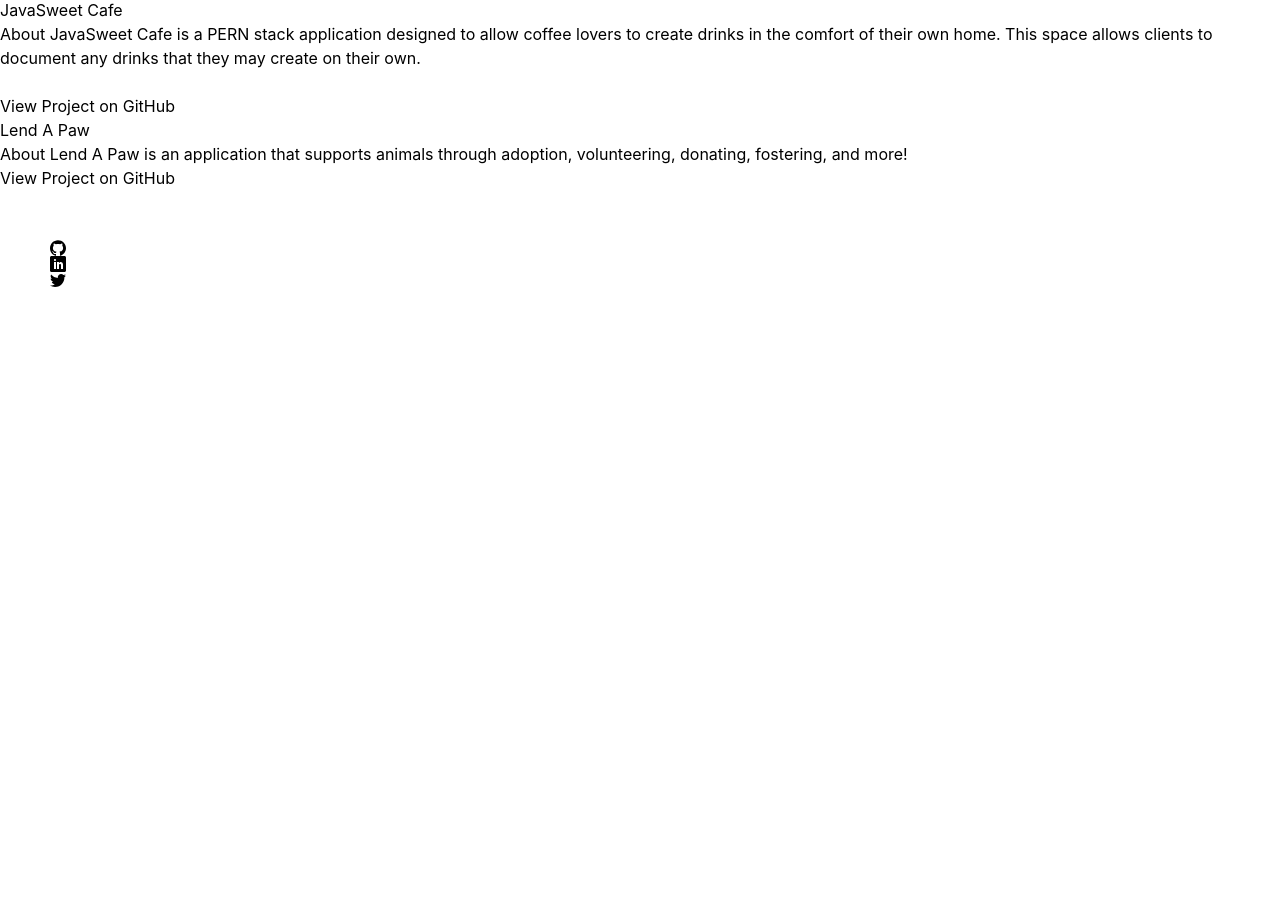
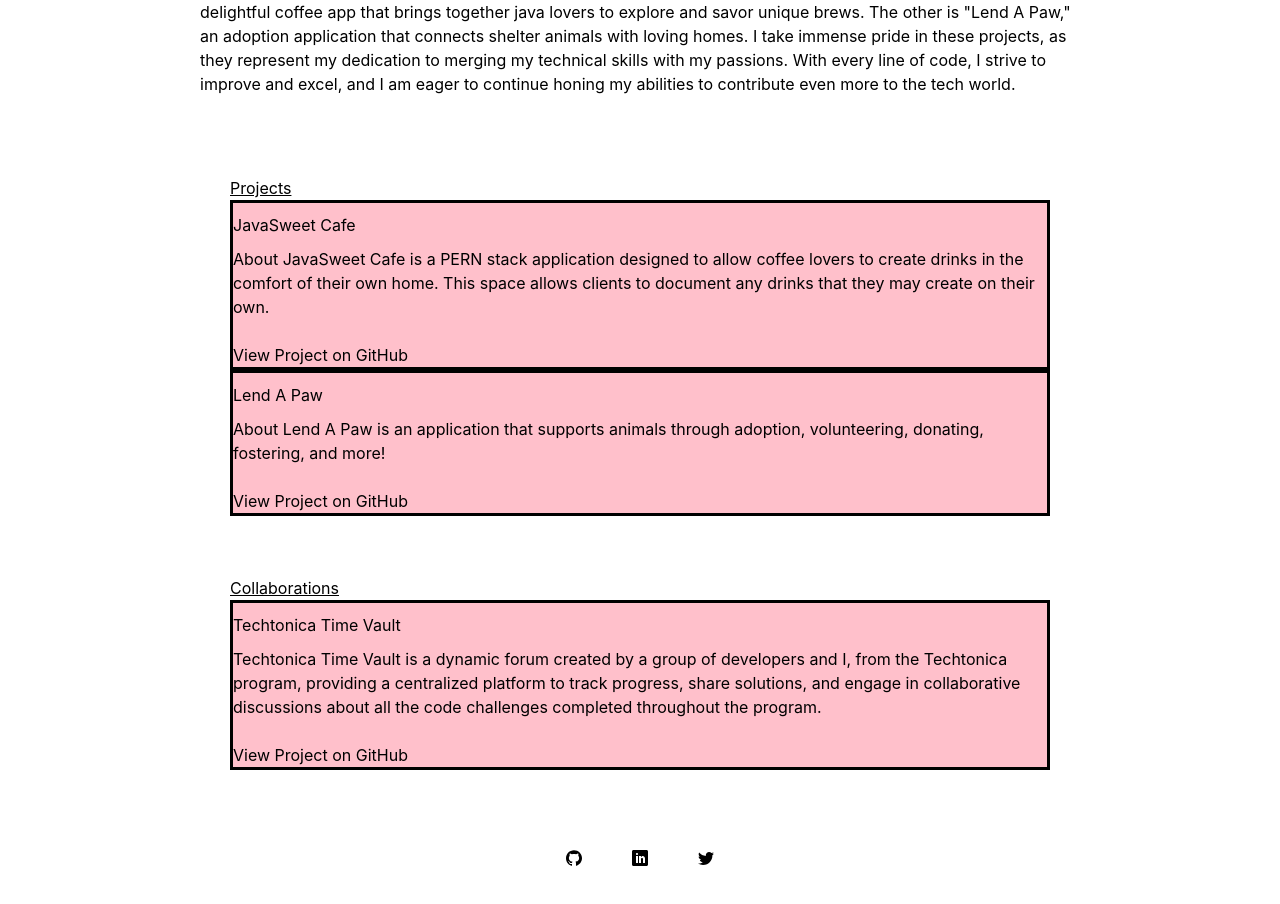
Before and after one commit to Yolisss/devPortfolio, a Next.js app: page /project in a window 1280 px wide. Shown: the part 246-1150 px from the top of the page. Before the commit the page ends 800 px from the top, so only its background shows below. Built offline with nearby package versions, Linux system fonts and the light colour scheme.

Commit message:
modified css and html for project page

```diff
--- a/pages/project.js
+++ b/pages/project.js
@@ -1,10 +1,11 @@
 import React from "react";
+import styles from "../styles/Home.module.css";
 
 export default function Project() {
   return (
-    <div>
+    <div className={styles.projectcomponent}>
       {" "}
-      <p>
+      <p className={styles.introprojectparagraph}>
         As a junior software engineer, I am steadily building my experience in
         the tech industry. What truly drives me is the opportunity to work on
         applications that have a meaningful impact on others. Recently, I had
@@ -18,30 +19,59 @@
         am eager to continue honing my abilities to contribute even more to the
         tech world.
       </p>
-      <div>
+      <div className={styles.projectsection}>
+        <h3 className={styles.projectheader}>Projects</h3>
+        <div className={styles.projectparagraph}>
+          <div className={styles.projecttitle}>
             <h4>JavaSweet Cafe</h4>
+          </div>
           <p>
             About JavaSweet Cafe is a PERN stack application designed to allow
-          coffee lovers to create drinks in the comfort of their own home. This
-          space allows clients to document any drinks that they may create on
-          their own.
+            coffee lovers to create drinks in the comfort of their own home.
+            This space allows clients to document any drinks that they may
+            create on their own.
           </p>
           <br />
-      </div>
           <a href="https://github.com/Yolisss/2.0JSCafeProject" target="_blank">
             View Project on GitHub
           </a>
-      <br />
-      <div>
+        </div>
+        <div className={styles.projectparagraph}>
+          <div className={styles.projecttitle}>
             <h4>Lend A Paw</h4>
+          </div>
           <p>
             About Lend A Paw is an application that supports animals through
             adoption, volunteering, donating, fostering, and more!
           </p>
+          <br />
           <a href="https://github.com/Yolisss/Lend-A-Paw" target="_blank">
             View Project on GitHub
           </a>
         </div>
       </div>
+      <div className={styles.collaborationsection}>
+        <h3 className={styles.projectheader}>Collaborations</h3>
+        <div className={styles.projectparagraph}>
+          <div className={styles.projecttitle}>
+            <h4>Techtonica Time Vault</h4>
+          </div>
+          <p>
+            Techtonica Time Vault is a dynamic forum created by a group of
+            developers and I, from the Techtonica program, providing a
+            centralized platform to track progress, share solutions, and engage
+            in collaborative discussions about all the code challenges completed
+            throughout the program.
+          </p>
+          <br />
+          <a
+            href="https://github.com/rubycmarroquin/techtonica-time-vault/tree/master"
+            target="_blank"
+          >
+            View Project on GitHub
+          </a>
+        </div>
+      </div>
+    </div>
   );
 }
--- a/styles/Home.module.css
+++ b/styles/Home.module.css
@@ -107,12 +107,42 @@
 }
 
 .socialicon {
-  text-align: center;
+  display: flex;
+  justify-content: center;
   padding: 50px;
 }
+.socialicon a {
+  margin: 0 25px;
+}
+
 .socialcomponent {
   padding: 100px;
   color: white;
   background-color: rgb(236, 216, 151);
   /* background-color: rgb(217, 194, 219); */
 }
+
+.projectcomponent {
+  padding: 0px 200px;
+}
+
+.projectheader {
+  text-decoration: underline;
+}
+.projecttitle {
+  padding: 10px 0;
+}
+.introprojectparagraph {
+  padding: 50px 0;
+}
+.projectparagraph {
+  background-color: pink;
+  /* padding: 10px 100px; */
+  border: solid;
+}
+.projectsection {
+  padding: 30px 30px;
+}
+.collaborationsection {
+  padding: 30px 30px;
+}
```
Lines whose indentation alone changed are shown as unchanged.
